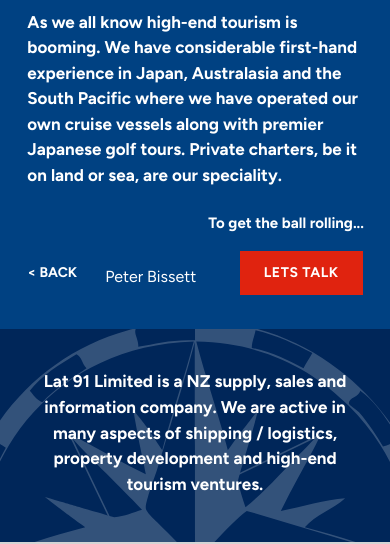
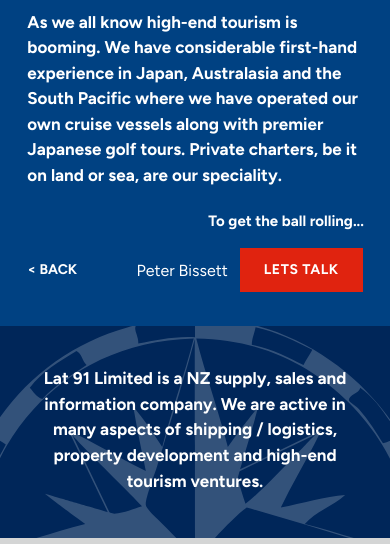
Before and after one commit to BrandmediaNZ/Lat91.co.nz-Website, a plain HTML site: page tourism.html in a window 390 px wide. Shown: the part 318-862 px from the top of the page. Drawn offline with Linux system fonts and the light colour scheme.

Commit message:
Service pages: Peter Bissett back beside the button; lead-in floats above
Co-Authored-By: Claude Opus 5.5 <noreply@anthropic.com>
Claude-Session: https://claude.ai/code/session_012SmjhYE4qKkDhpba2txxqm

```diff
--- a/assets/css/styles.css
+++ b/assets/css/styles.css
@@ -176,21 +176,22 @@ h1, h2, p { margin: 0; }
   padding: 6px 0; }
 .read-more:hover { text-decoration: underline; text-underline-offset: 4px; }
 
-.svc-hero--shipping { --tx: 10.76%; --ty: 35.2%; --text-top: 13.1vw; --rm-right: 9.17vw; --pr: 6vw; }
-.svc-hero--tourism  { --tx: 11.1%;  --ty: 42.7%; --text-top: 13.6vw;  --rm-right: 5.9vw;  --pr: 4.2vw; }
-.svc-hero--property { --tx: 8.9%;   --ty: 35.2%; --text-top: 15.26vw; --rm-right: 5.9vw;  --pr: 5.4vw; --rm-bottom: 5vw; }
+.svc-hero--shipping { --tx: 10.76%; --ty: 35.2%; --text-top: 11.2vw; --rm-right: 9.17vw; --pr: 6vw; }
+.svc-hero--tourism  { --tx: 11.1%;  --ty: 42.7%; --text-top: 11.3vw;  --rm-right: 5.9vw;  --pr: 4.2vw; }
+.svc-hero--property { --tx: 8.9%;   --ty: 35.2%; --text-top: 14.2vw; --rm-right: 5.9vw;  --pr: 5.4vw; --rm-bottom: 5vw; }
 
 /* Action row: Back (left) · Peter Bissett + LETS TALK (right) */
 .svc-actions { position: absolute; left: 6.6vw; right: var(--pr, 5.5vw); bottom: var(--rm-bottom, 4.1vw);
-  display: flex; align-items: flex-end; justify-content: space-between; gap: 16px; }
+  display: flex; align-items: center; justify-content: space-between; gap: 16px; }
 .back-home { font-weight: 700; font-size: clamp(12px, 1.235vw, 17px); text-decoration: none; text-transform: uppercase;
-  line-height: 1; padding: 6px 0 calc(.75em + 2px); }
+  line-height: 1; padding: 6px 0; }
 .back-home:hover { text-decoration: underline; text-underline-offset: 4px; }
-.svc-contact { display: flex; align-items: flex-end; gap: clamp(12px, 1.5vw, 22px); }
-.talk-stack { display: flex; flex-direction: column; align-items: flex-end; gap: 1.2em; }
+.svc-contact { display: flex; align-items: center; gap: clamp(12px, 1.5vw, 22px); }
+/* lead-in floats above the button so the name stays right beside the button */
+.talk-stack { position: relative; }
 .talk-lead { font-weight: 700; font-size: clamp(13px, 1.4vw, 20px); line-height: 1.2; white-space: nowrap;
-  margin-right: -.09em; /* optical: last dot's ink ends flush with the button edge */ }
-.svc-contact__name { padding-bottom: .55em; }
+  position: absolute; right: -.09em; /* optical: last dot ends flush with the button edge */
+  bottom: calc(100% + 1.2em); }
 .svc-contact__name { font-weight: 400; font-size: clamp(14px, 1.5vw, 21px); white-space: nowrap; }
 .btn-talk { display: inline-block; background: var(--red); color: #fff; border: 2px solid var(--red);
   font-weight: 700; font-size: clamp(12px, 1.235vw, 17px); letter-spacing: .04em; text-transform: uppercase;
@@ -292,8 +293,8 @@ h1, h2, p { margin: 0; }
   .svc-hero__wedge { display: none; }
   .svc-hero__text { margin-top: 0; font-size: 17px; line-height: 1.5; }
   .read-more { position: static; display: block; width: max-content; margin: 22px 0 0 auto; font-size: 14px; }
-  .svc-actions { position: static; margin-top: 26px; flex-wrap: wrap; row-gap: 18px; }
-  .back-home { font-size: 14px; padding-bottom: 15px; }
+  .svc-actions { position: static; margin-top: 60px; flex-wrap: wrap; row-gap: 18px; }
+  .back-home { font-size: 14px; }
   .svc-contact__name { font-size: 16px; }
   .talk-lead { font-size: 15px; }
   .btn-talk { font-size: 14px; padding: 13px 22px; }
```
